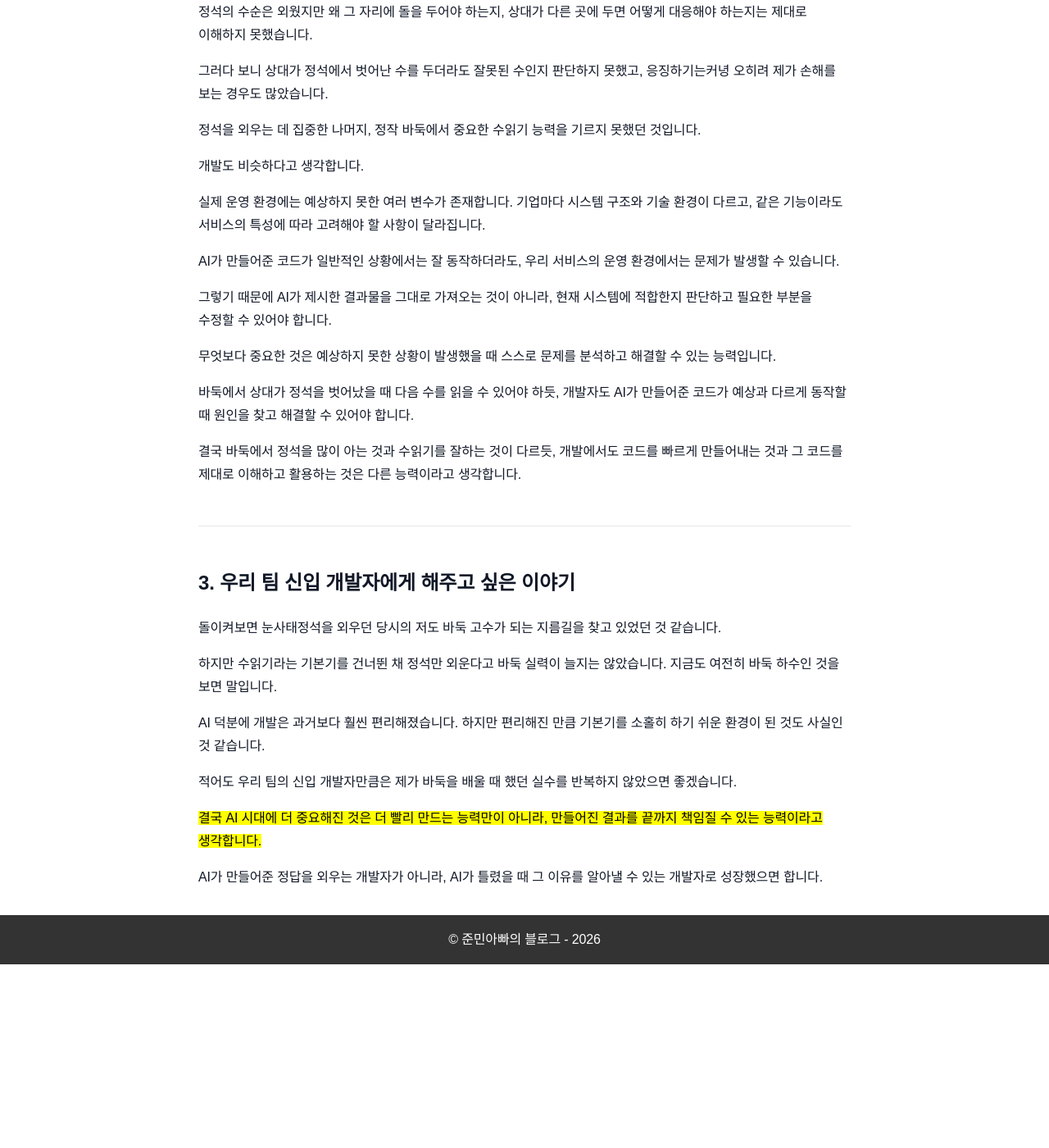
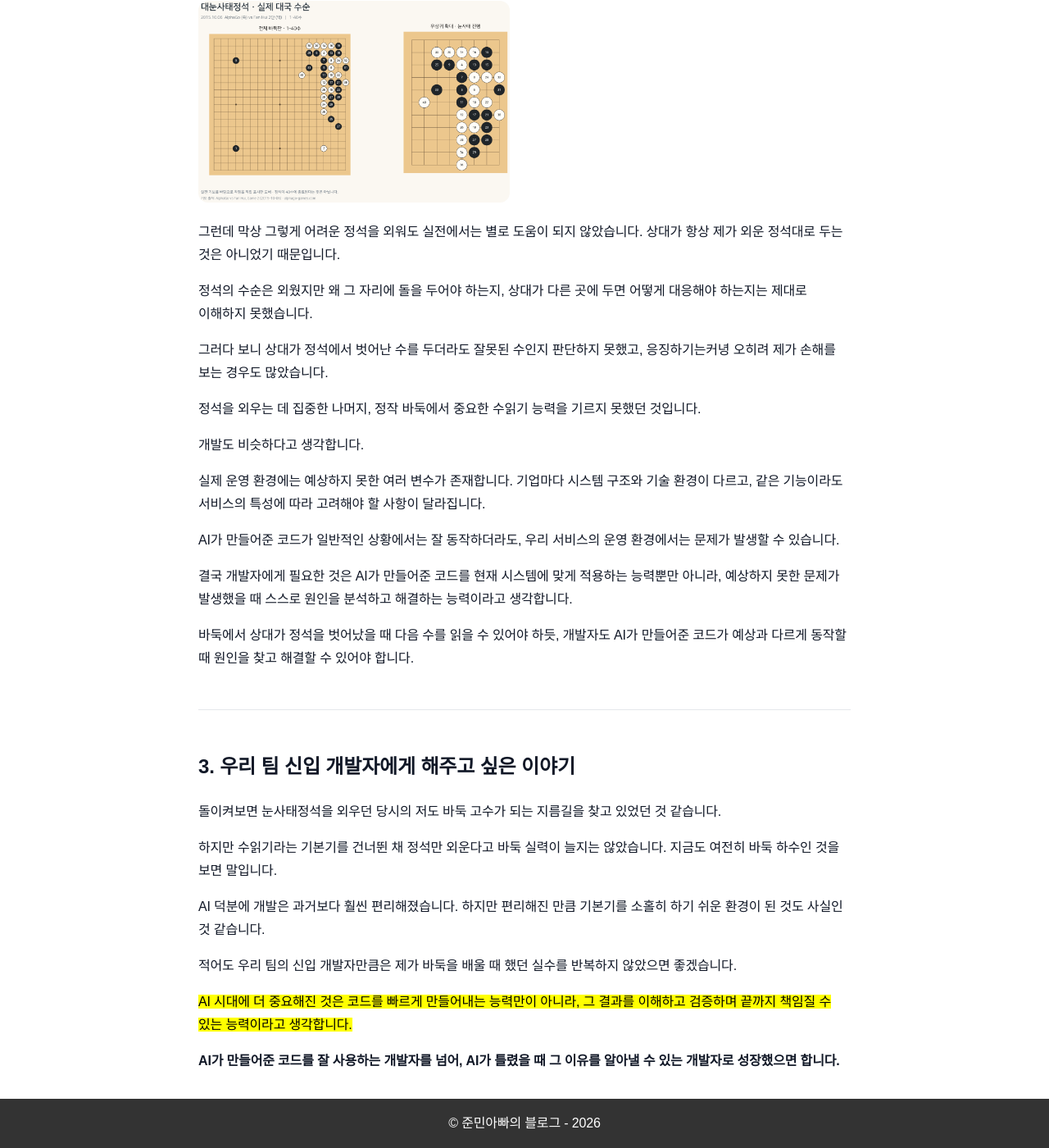
Before and after one commit to sanghoon-lee/sanghoon-lee.github.io, a Jekyll site: the page built from _posts/2026-10-16-baduk-and-ai.md, in a window 1280 px wide and 1400 px high, scrolled down 2169 px. Shown: the whole window at 82% size. Built offline with Jekyll 4.4.1, drawn with Linux system fonts in a browser that asks for light colours; nearby versions of some CDN libraries; comment, search, counter and statistics services are not loaded; before the commit the page ends 3345 px from its top, so only the background shows below that; some of the changed text lies outside the part shown.

Commit message:
바둑 하수 포스팅 추가

```diff
--- a/_posts/2026-10-16-baduk-and-ai.md
+++ b/_posts/2026-10-16-baduk-and-ai.md
@@ -2,7 +2,7 @@
 layout: post
 title: "[잡담] 바둑 하수인 팀장이 AI에 의존하는 신입 개발자를 보며..."
 date: 2026-10-16
-description:  AI가 만들어준 코드를 이해하지 못하는 신입 개발자를 보며 눈사태정석을 외우던 과거의 제 모습이 떠올랐습니다. AI 시대에도 기본기가 중요한 이유를 생각해 봅니다.
+description: AI가 만들어준 코드를 이해하지 못하는 신입 개발자를 보며 눈사태정석을 외우던 과거의 제 모습이 떠올랐습니다. AI 시대에도 기본기가 중요한 이유를 생각해 봅니다.
 categories: 잡담
 image: /assets/images/baduk.jpg
 tags:
@@ -22,7 +22,9 @@ tags:
 
 하지만 명확한 답변을 듣기 어려웠습니다.
 
-AI가 만들어준 결과물을 충분히 이해하거나 검증하지 않은 채 그대로 가져온 것이 문제였습니다.
+AI가 만들어준 결과물을 이해하지 못하고 그대로 가져온 것이 문제였습니다.
+
+<img class="main-image" src="/assets/images/newmember.png" alt="AI에 의존하는 신입개발자">
 
 물론 신입 개발자에게 처음부터 완벽한 결과물을 기대하지는 않습니다. 경험이 부족하다 보니 실수할 수도 있고, 모르는 것도 많을 수밖에 없습니다. AI를 활용해서 개발하는 것 자체가 문제라고 생각하지도 않습니다.
 
@@ -30,7 +32,7 @@ AI가 만들어준 결과물을 충분히 이해하거나 검증하지 않은
 
 ---
 
-## 1. AI시대에도 중요한 기본기
+## 1. AI 시대에도 중요한 기본기
 
 AI가 코드를 대신 작성해 주는 시대가 되었지만, 개발자에게 기본기는 여전히 중요하다고 생각합니다. 오히려 AI를 제대로 활용하기 위해서라도 기본기가 더욱 중요해진 것은 아닐까요?
 
@@ -52,7 +54,9 @@ AI는 개발자가 코드를 작성하는 수고를 덜어줄 수 있지만, 그
 
 특히 수순이 복잡하고 변화가 많아 고수들도 어려워한다는 눈사태정석을 외우려고 노력했던 기억이 납니다.
 
-<img class="main-image" src="/assets/images/baduk2.jpg" alt="눈사태정석 대표 수순">
+눈사태정석은 바둑의 초반에 귀를 차지하기 위해 두는 정석 중 하나로, 상대의 대응에 따라 수많은 변화가 발생하는 것으로 유명합니다.
+
+<img class="main-image" src="/assets/images/baduk2.png" alt="눈사태정석 예시">
 
 그런데 막상 그렇게 어려운 정석을 외워도 실전에서는 별로 도움이 되지 않았습니다. 상대가 항상 제가 외운 정석대로 두는 것은 아니었기 때문입니다.
 
@@ -68,13 +72,9 @@ AI는 개발자가 코드를 작성하는 수고를 덜어줄 수 있지만, 그
 
 AI가 만들어준 코드가 일반적인 상황에서는 잘 동작하더라도, 우리 서비스의 운영 환경에서는 문제가 발생할 수 있습니다.
 
-그렇기 때문에 AI가 제시한 결과물을 그대로 가져오는 것이 아니라, 현재 시스템에 적합한지 판단하고 필요한 부분을 수정할 수 있어야 합니다.
-
-무엇보다 중요한 것은 예상하지 못한 상황이 발생했을 때 스스로 문제를 분석하고 해결할 수 있는 능력입니다.
+결국 개발자에게 필요한 것은 AI가 만들어준 코드를 현재 시스템에 맞게 적용하는 능력뿐만 아니라, 예상하지 못한 문제가 발생했을 때 스스로 원인을 분석하고 해결하는 능력이라고 생각합니다.
 
 바둑에서 상대가 정석을 벗어났을 때 다음 수를 읽을 수 있어야 하듯, 개발자도 AI가 만들어준 코드가 예상과 다르게 동작할 때 원인을 찾고 해결할 수 있어야 합니다.
-
-결국 바둑에서 정석을 많이 아는 것과 수읽기를 잘하는 것이 다르듯, 개발에서도 코드를 빠르게 만들어내는 것과 그 코드를 제대로 이해하고 활용하는 것은 다른 능력이라고 생각합니다.
 
 ---
 
@@ -88,6 +88,6 @@ AI 덕분에 개발은 과거보다 훨씬 편리해졌습니다. 하지만 편
 
 적어도 우리 팀의 신입 개발자만큼은 제가 바둑을 배울 때 했던 실수를 반복하지 않았으면 좋겠습니다.
 
-<mark>결국 AI 시대에 더 중요해진 것은 더 빨리 만드는 능력만이 아니라, 만들어진 결과를 끝까지 책임질 수 있는 능력이라고 생각합니다.</mark>
+<mark>AI 시대에 더 중요해진 것은 코드를 빠르게 만들어내는 능력만이 아니라, 그 결과를 이해하고 검증하며 끝까지 책임질 수 있는 능력이라고 생각합니다.</mark>
 
-AI가 만들어준 정답을 외우는 개발자가 아니라, AI가 틀렸을 때 그 이유를 알아낼 수 있는 개발자로 성장했으면 합니다.
+**AI가 만들어준 코드를 잘 사용하는 개발자를 넘어, AI가 틀렸을 때 그 이유를 알아낼 수 있는 개발자로 성장했으면 합니다.**
```
Also changed, not shown: assets/images/baduk2.png (added), 1 other file.
